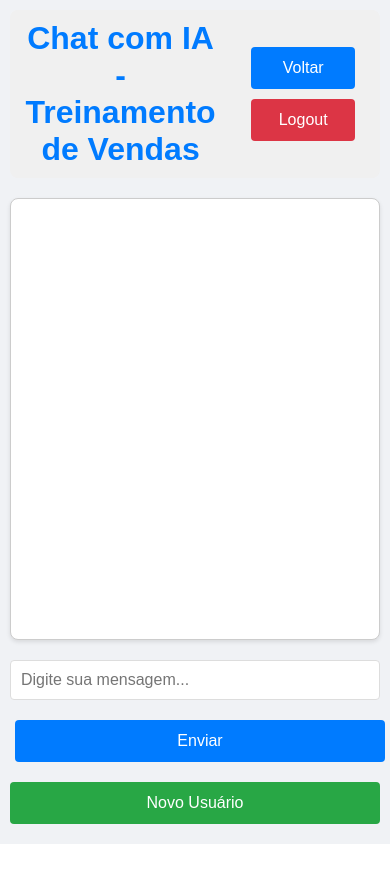
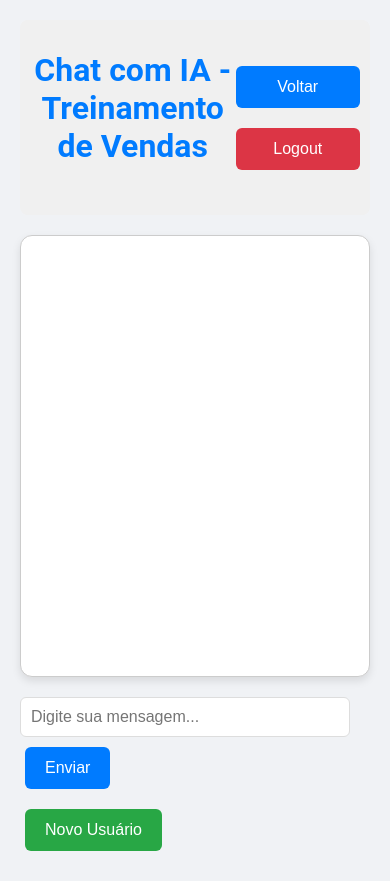
Before and after one commit to renansilva42/vendedor-smart, a Flask app: page /chat/1 in a window 390 px wide. Before the commit the page ends 844 px from the top, so only its background shows below. Run offline with Flask 3, Linux system fonts and the light colour scheme; the visitor is signed in with stand-in values (Sample User, id 1); data that the repository does not hold is empty.

Commit message:
estilo css melhorado

```diff
--- a/app/static/css/style.css
+++ b/app/static/css/style.css
@@ -1,57 +1,83 @@
+/* Paleta de cores */
+:root {
+    --primary-color: #007bff;
+    --primary-color-hover: #0056b3;
+    --secondary-color: #28a745;
+    --secondary-color-hover: #218838;
+    --danger-color: #dc3545;
+    --danger-color-hover: #c82333;
+    --background-color: #f0f2f5;
+    --text-color: #333;
+    --light-text-color: #666;
+  }
+
   /* Estilos gerais */
   body {
-    font-family: Arial, sans-serif;
+    font-family: 'Roboto', Arial, sans-serif;
     max-width: 800px;
     margin: 0 auto;
-    padding: 20px;
-    background-color: #f0f2f5;
+    padding: 40px;
+    background-color: var(--background-color);
   }
 
   h1 {
-    color: #007bff;
+    color: var(--primary-color);
     text-align: center;
-    margin: 0;
+    font-size: 32px;
+    font-weight: 700;
+    margin-bottom: 40px;
   }
 
   /* Estilos para o formulário de login */
   .login-container {
-    max-width: 400px;
-    margin: 100px auto; /* Margem superior para dar mais espaço acima */
-    padding: 30px; /* Padding interno do container */
     background-color: white;
-    border-radius: 8px;
-    box-shadow: 0 2px 4px rgba(0, 0, 0, 0.1);
-    box-sizing: border-box; /* Garantir que o padding não afete a largura total */
+    border-radius: 12px;
+    box-shadow: 0 4px 8px rgba(0, 0, 0, 0.1);
+    padding: 30px;
+    margin-bottom: 40px;
+    transition: transform 0.3s, box-shadow 0.3s;
+  }
+
+  .login-container:hover {
+    transform: translateY(-4px);
+    box-shadow: 0 8px 16px rgba(0, 0, 0, 0.15);
   }
 
   .form-group {
-    margin-bottom: 20px; /* Margem inferior para mais espaço entre os campos */
+    margin-bottom: 24px;
   }
 
   .form-group label {
     display: block;
-    margin-bottom: 8px; /* Margem inferior do label */
-    color: #333;
+    margin-bottom: 12px;
+    color: var(--text-color);
+    font-size: 16px;
+    font-weight: 500;
   }
 
   .form-group input {
     width: 100%;
-    padding: 12px; /* Padding interno dos inputs */
+    padding: 14px;
     border: 1px solid #ddd;
-    border-radius: 4px;
+    border-radius: 6px;
     font-size: 16px;
-    box-sizing: border-box; /* Garantir que o padding não afete a largura total */
+    box-sizing: border-box;
   }
 
   /* Estilos para a página de seleção de chatbot */
   .select-chatbot-container {
-    max-width: 600px;
-    margin: 50px auto;
-    padding: 20px;
     background-color: white;
-    border-radius: 8px;
-    box-shadow: 0 2px 4px rgba(0, 0, 0, 0.1);
+    border-radius: 12px;
+    box-shadow: 0 4px 8px rgba(0, 0, 0, 0.1);
+    padding: 30px;
+    margin-bottom: 40px;
     text-align: center;
+    transition: transform 0.3s, box-shadow 0.3s;
+  }
+
+  .select-chatbot-container:hover {
+    transform: translateY(-4px);
+    box-shadow: 0 8px 16px rgba(0, 0, 0, 0.15);
   }
 
   .chatbot-options {
@@ -63,16 +89,17 @@ h1 {
   .chatbot-button {
     display: inline-block;
     padding: 15px 30px;
-    background-color: #007bff;
+    background-color: var(--primary-color);
     color: white;
     text-decoration: none;
-    border-radius: 4px;
+    border-radius: 6px;
     font-size: 18px;
+    font-weight: 500;
     transition: background-color 0.3s;
   }
 
   .chatbot-button:hover {
-    background-color: #0056b3;
+    background-color: var(--primary-color-hover);
   }
 
   /* Estilos para o chat */
@@ -83,58 +110,65 @@ h1 {
     overflow-y: scroll;
     margin-bottom: 20px;
     background-color: white;
-    border-radius: 8px;
-    box-shadow: 0 2px 4px rgba(0, 0, 0, 0.1);
+    border-radius: 12px;
+    box-shadow: 0 4px 8px rgba(0, 0, 0, 0.1);
+    transition: transform 0.3s, box-shadow 0.3s;
+  }
+
+  #chat-container:hover {
+    transform: translateY(-4px);
+    box-shadow: 0 8px 16px rgba(0, 0, 0, 0.15);
   }
 
   /* Estilos para o campo de input */
   #user-input {
-    width: calc(100% - 20px); /* Ajustar a largura para ocupar 100% menos o padding */
-    padding: 10px; /* Padding interno */
-    margin-right: 10px; /* Margem à direita */
+    width: calc(100% - 20px);
+    padding: 10px;
+    margin-right: 10px;
     border: 1px solid #ddd;
-    border-radius: 4px;
+    border-radius: 6px;
     font-size: 16px;
-    box-sizing: border-box; /* Garantir que o padding não afete a largura total */
+    box-sizing: border-box;
   }
 
   /* Estilos para botões */
   button {
-    padding: 12px 20px; /* Padding para aumentar o tamanho do botão */
-    background-color: #007bff; /* Cor de fundo do botão */
-    color: white; /* Cor do texto */
-    border: none; /* Sem borda */
-    cursor: pointer; /* Cursor de ponteiro ao passar o mouse */
-    transition: background-color 0.3s; /* Transição suave para a cor de fundo */
-    border-radius: 4px; /* Bordas arredondadas */
-    font-size: 16px; /* Tamanho da fonte */
-    width: auto; /* Definir a largura como auto */
-    margin: 10px 5px; /* Margem superior e inferior para espaçamento */
+    padding: 12px 20px;
+    background-color: var(--primary-color);
+    color: white;
+    border: none;
+    cursor: pointer;
+    transition: background-color 0.3s;
+    border-radius: 6px;
+    font-size: 16px;
+    font-weight: 500;
+    width: auto;
+    margin: 10px 5px;
   }
 
   button:hover {
-    background-color: #0056b3;
+    background-color: var(--primary-color-hover);
   }
 
   #new-user-btn {
-    background-color: #28a745; /* Cor do botão Novo Usuário */
+    background-color: var(--secondary-color);
   }
 
   #new-user-btn:hover {
-    background-color: #218838; /* Cor ao passar o mouse */
+    background-color: var(--secondary-color-hover);
   }
 
   #logout-btn {
-    background-color: #dc3545; /* Cor do botão Logout */
+    background-color: var(--danger-color);
   }
 
   #logout-btn:hover {
-    background-color: #c82333; /* Cor ao passar o mouse */
+    background-color: var(--danger-color-hover);
   }
 
   /* Estilos para mensagens de erro */
   #error-message {
-    color: #dc3545;
+    color: var(--danger-color);
     text-align: center;
     margin-top: 10px;
   }
@@ -162,9 +196,9 @@ button:hover {
 
   /* Estilos para os botões de Logout e Voltar */
   .header-buttons {
-    display: flex; /* Usar flexbox para alinhar os botões */
-    justify-content: flex-end; /* Alinhar os botões à direita */
-    width: 100%; /* Garantir que ocupem toda a largura disponível */
+    display: flex;
+    justify-content: flex-end;
+    width: 100%;
     text-align: center;
   }
 
@@ -177,7 +211,7 @@ button:hover {
   }
 
   .user-message {
-    background-color: #007bff;
+    background-color: var(--primary-color);
     color: white;
     align-self: flex-end;
     margin-left: auto;
@@ -185,43 +219,36 @@ button:hover {
 
   .assistant-message {
     background-color: #f1f0f0;
-    color: #333;
+    color: var(--text-color);
     align-self: flex-start;
   }
 
   /* Responsividade */
-@media (max-width: 600px) {
+  @media (max-width: 768px) {
     body {
-        padding: 10px;
+      padding: 20px;
     }
 
-    #user-input {
-        width: 100%;
-        margin-right: 0;
-        margin-bottom: 10px;
-    }
-
-    button {
-        width: 100%;
-    }
-
-    #new-user-btn {
-        margin-left: 0;
-        margin-top: 10px;
+    .login-container,
+    .select-chatbot-container,
+    #chat-container {
+      padding: 20px;
     }
 
     .chatbot-options {
       flex-direction: column;
-        gap: 15px;
+      align-items: center;
+      gap: 20px;
     }
 
     .header-buttons {
-        flex-direction: column; /* Empilhar os botões verticalmente */
-        align-items: stretch; /* Fazer os botões ocuparem toda a largura */
+      flex-direction: column;
+      align-items: stretch;
     }
 
-    #back-btn, #logout-btn {
-        width: 70%; /* Botões ocupam toda a largura do container */
-        margin: 5px 30px; /* Margem vertical para espaçamento */
+    #back-btn,
+    #logout-btn {
+      width: 100%;
+      margin: 10px 0;
     }
   }
```
Lines whose indentation alone changed are shown as unchanged.
